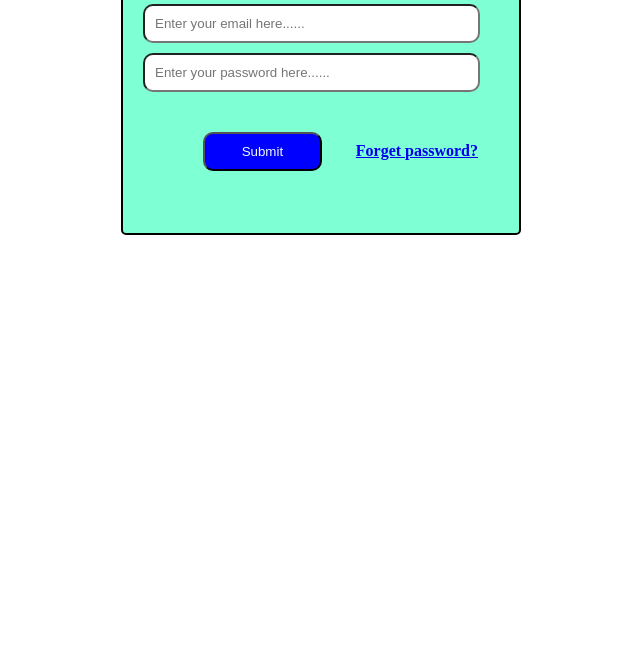
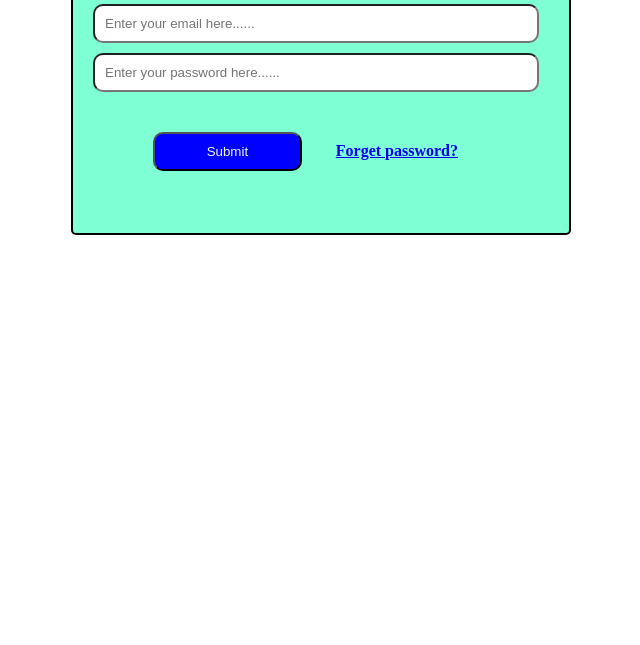
Before and after one commit to PriyaWebDesigner/class-10, a plain HTML site: page index.html in a window 1280 px wide. Shown: the part 155-800 px from the top of the page, without its empty margins (319-959 px from the left). Drawn offline with Linux system fonts and the light colour scheme.

Commit message:
Log in forms are ready

```diff
--- a/style.css
+++ b/style.css
@@ -8,7 +8,7 @@
 .container{
     border: 2px solid black;
     height: 300px;
-    width: 400px;
+    width: 500px;
     background-color:aquamarine;
     margin: auto;
     box-sizing: border-box;
@@ -22,14 +22,14 @@
     color:brown
 }
 .email{
-    width: 85%;
+    width: 90%;
     margin-left: 20px;
     padding: 10px;
     border-radius: 10px;
     box-sizing: border-box;
 }
 .password{
-    width: 85%;
+    width: 90%;
     margin-left: 20px;
     margin-top: 10px;
     padding: 10px;
```
